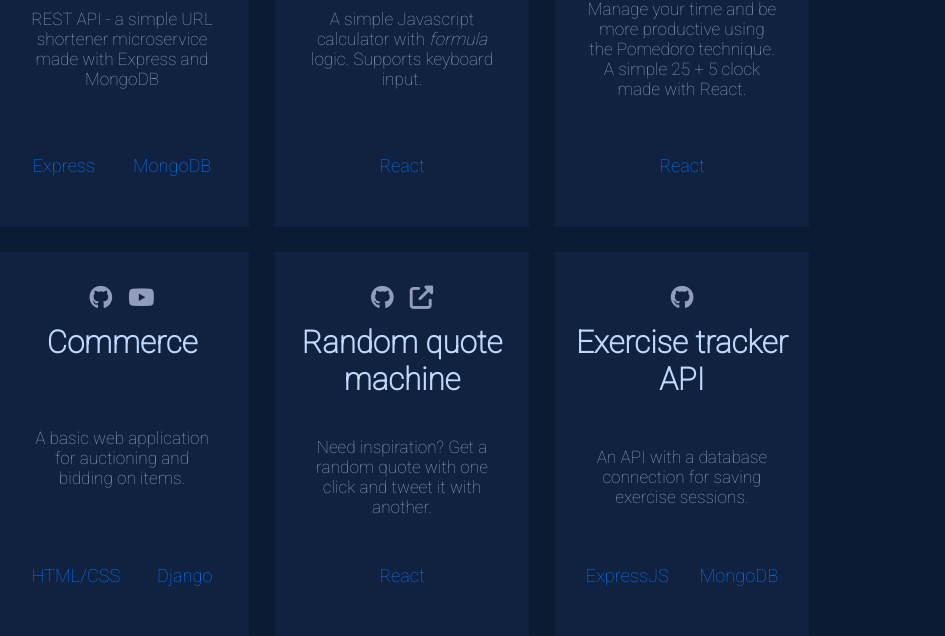
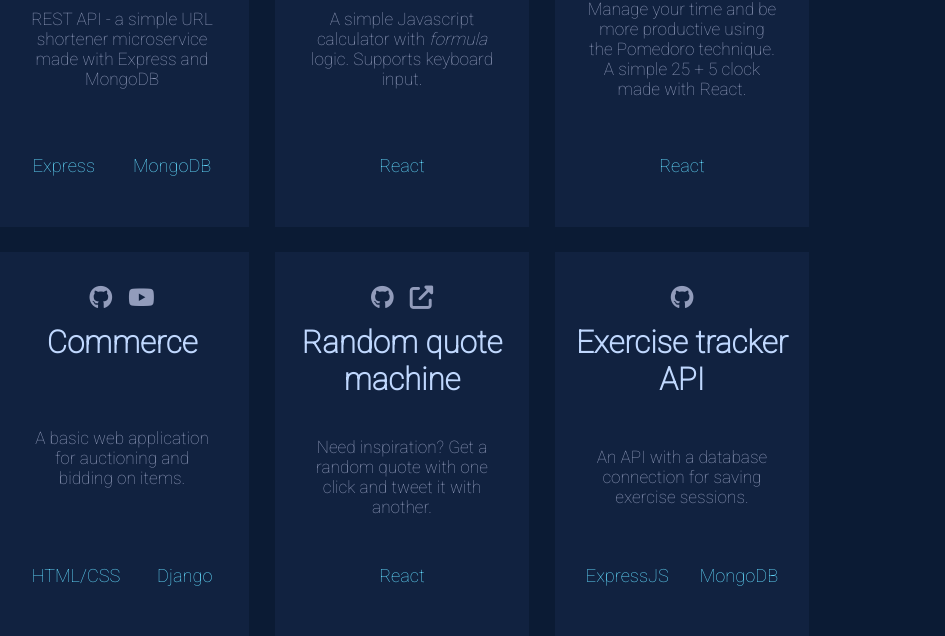
Before and after one commit to xaleel/xaleel.github.io, a plain HTML site: page index.html in a window 1280 px wide. Shown: the part 3621-4257 px from the top of the page, without its empty margins (246-1191 px from the left). Drawn offline with Linux system fonts and the light colour scheme; a web font is replaced by a local one.

Commit message:
Update styles.css

```diff
--- a/styles.css
+++ b/styles.css
@@ -846,7 +846,7 @@ ul{
     list-style-type: none;
     justify-content: space-evenly;
     font-size: calc((1.75vh + 1.75vw) / 2);
-    color: var(--main-med);
+    color: var(--main-light);
     padding: 0;
 }
 
```
